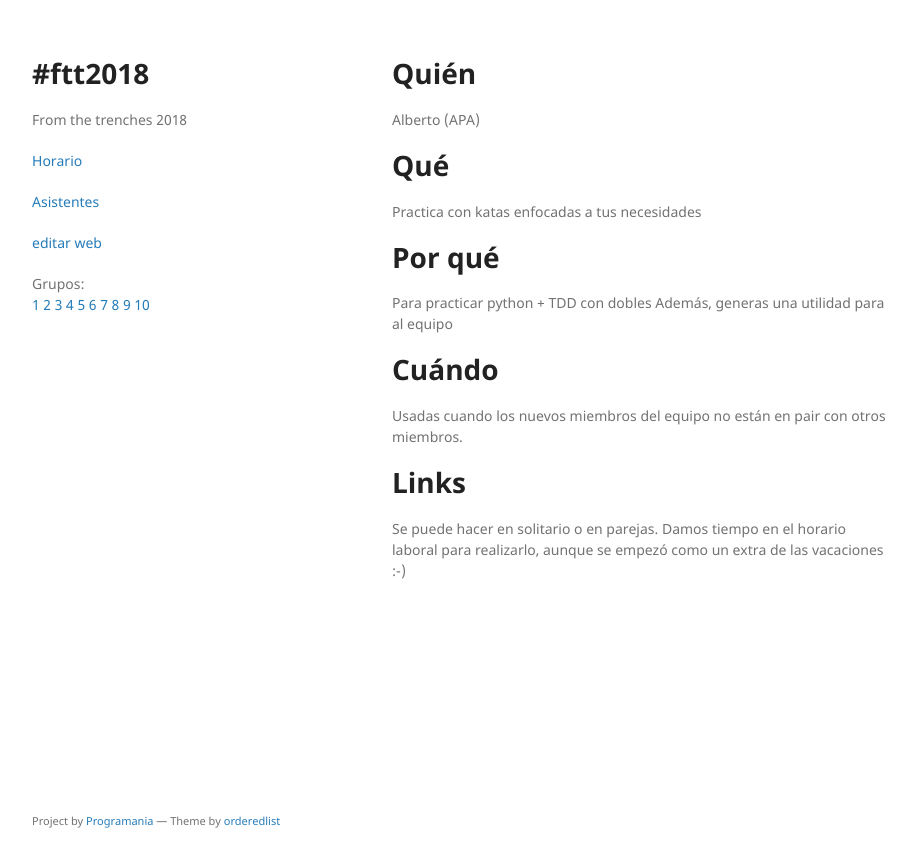
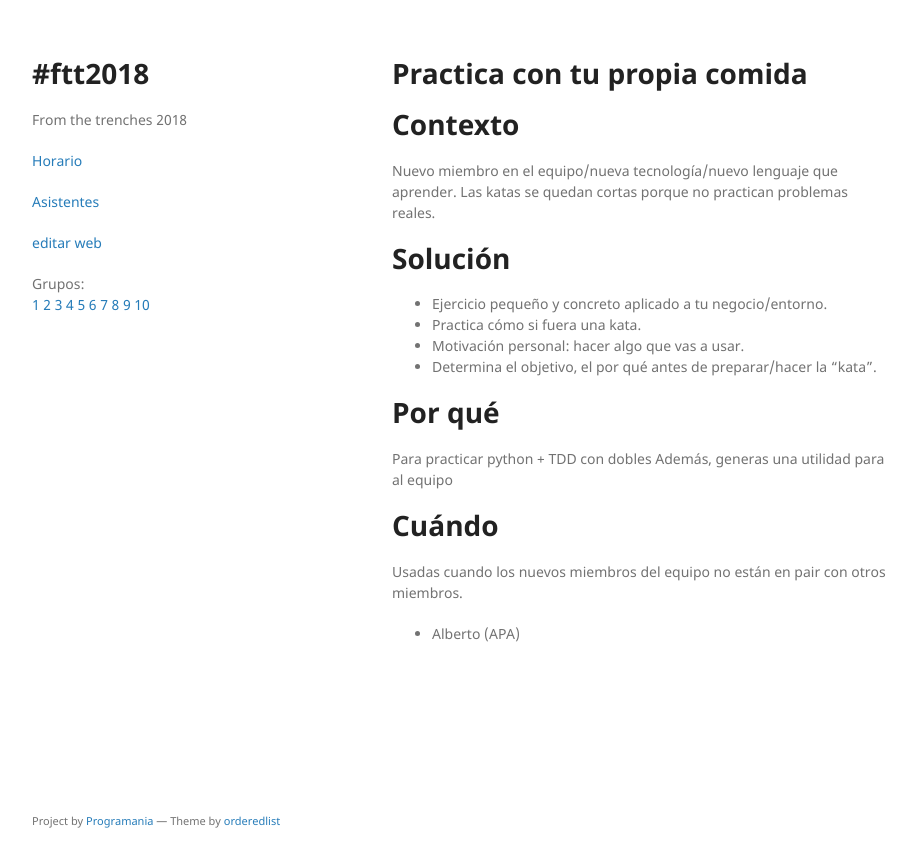
Before and after one commit to xala3pa/ftt2018, a Jekyll site: the page built from experiencias/44.md, in a window 1280 px wide. Shown: the top 867 px of the page, without its empty margins (178-1094 px from the left). Built offline with Jekyll 4.4.1, drawn with Linux system fonts in a browser that asks for light colours; our own code applies the rules of GitHub Pages for plain Markdown files.

Commit message:
Update 44.md

```diff
--- a/experiencias/44.md
+++ b/experiencias/44.md
@@ -1,8 +1,15 @@
-# Quién
-Alberto (APA)
+# Practica con tu propia comida
 
-# Qué
-Practica con katas enfocadas a tus necesidades
+# Contexto
+
+Nuevo miembro en el equipo/nueva tecnología/nuevo lenguaje que aprender. Las katas se quedan cortas porque no practican problemas reales.
+
+# Solución
+
+* Ejercicio pequeño y concreto aplicado a tu negocio/entorno.
+* Practica cómo si fuera una kata.
+* Motivación personal: hacer algo que vas a usar.
+* Determina el objetivo, el por qué antes de preparar/hacer la "kata".
 
 # Por qué
 Para practicar python + TDD con dobles
@@ -11,6 +18,4 @@ Además, generas una utilidad para al equipo
 # Cuándo
 Usadas cuando los nuevos miembros del equipo no están en pair con otros miembros.
 
-# Links
-Se puede hacer en solitario o en parejas.
-Damos tiempo en el horario laboral para realizarlo, aunque se empezó como un extra de las vacaciones :-)
+- Alberto (APA)
```
